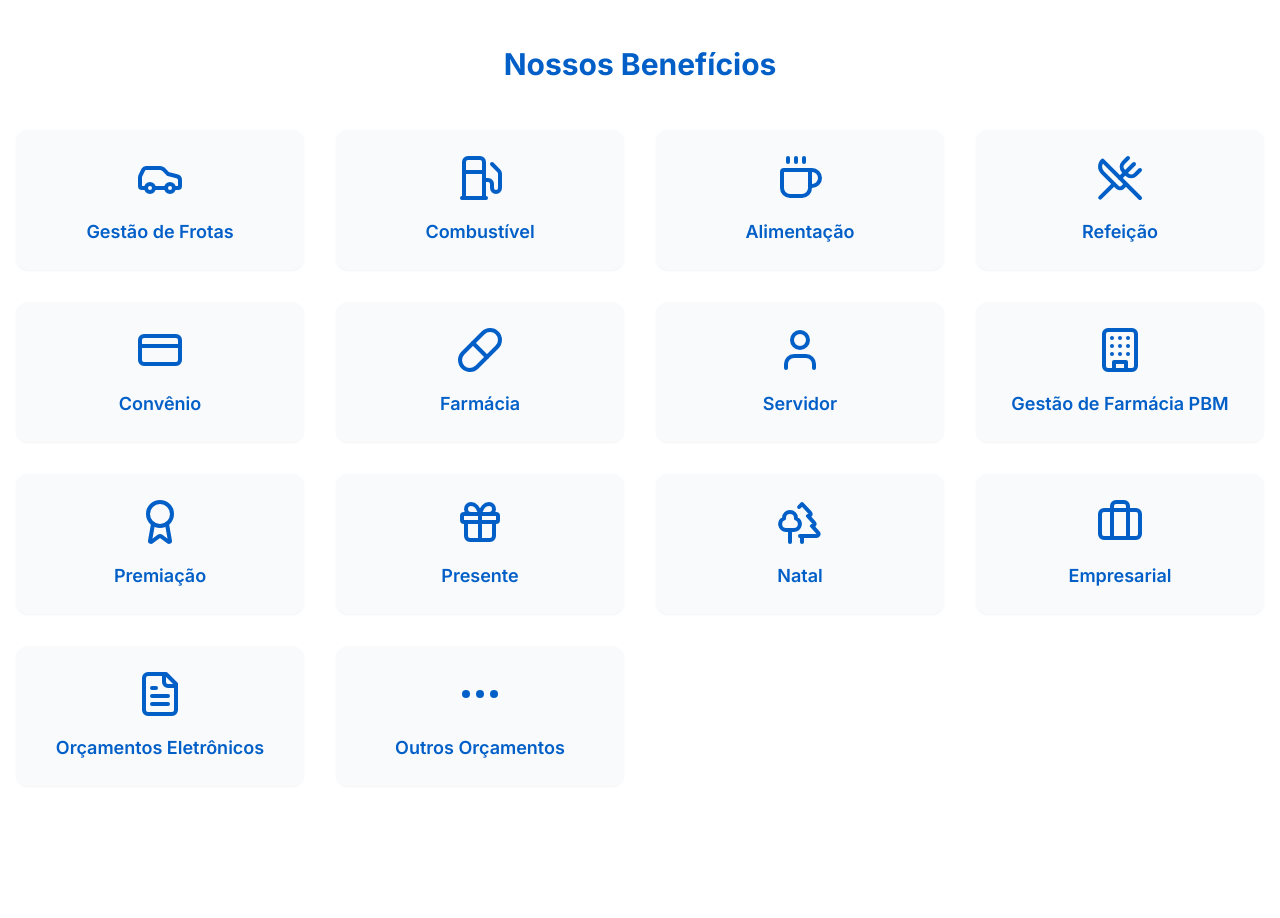
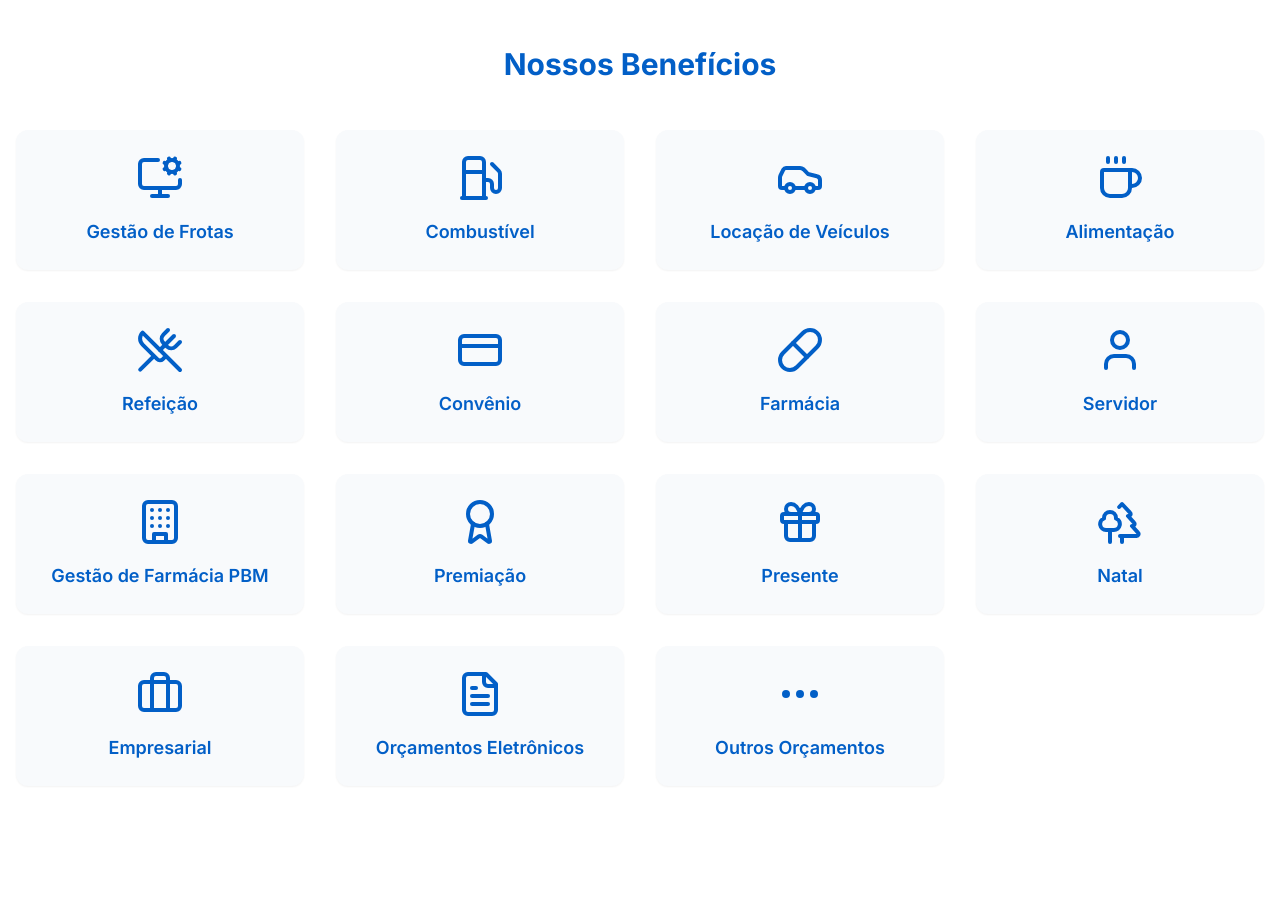
Before and after one commit to iampedrosilva/site-half, a Next.js app: page / in a window 1280 px wide. Shown: the part 1000-1918 px from the top of the page. Built offline with nearby package versions, Linux system fonts and the light colour scheme.

Commit message:
Atualização dos benefícios

```diff
--- a/components/benefits.tsx
+++ b/components/benefits.tsx
@@ -1,11 +1,12 @@
 "use client"
 
 import { motion } from "framer-motion"
-import { CreditCard, Pill, User, Coffee, UtensilsCrossed, Building, Fuel, Award, Gift, TreesIcon as Tree, Briefcase, Car, FileText, MoreHorizontal } from "lucide-react"
+import { MonitorCog, CreditCard, Pill, User, Coffee, UtensilsCrossed, Building, Fuel, Award, Gift, TreesIcon as Tree, Briefcase, Car, FileText, MoreHorizontal } from "lucide-react"
 
 const benefits = [
-  { icon: Car, name: "Gestão de Frotas" },
+  { icon: MonitorCog, name: "Gestão de Frotas" },
   { icon: Fuel, name: "Combustível" },
+  { icon: Car, name: "Locação de Veículos" },
   { icon: Coffee, name: "Alimentação" },
   { icon: UtensilsCrossed, name: "Refeição" },
   { icon: CreditCard, name: "Convênio" },
```
